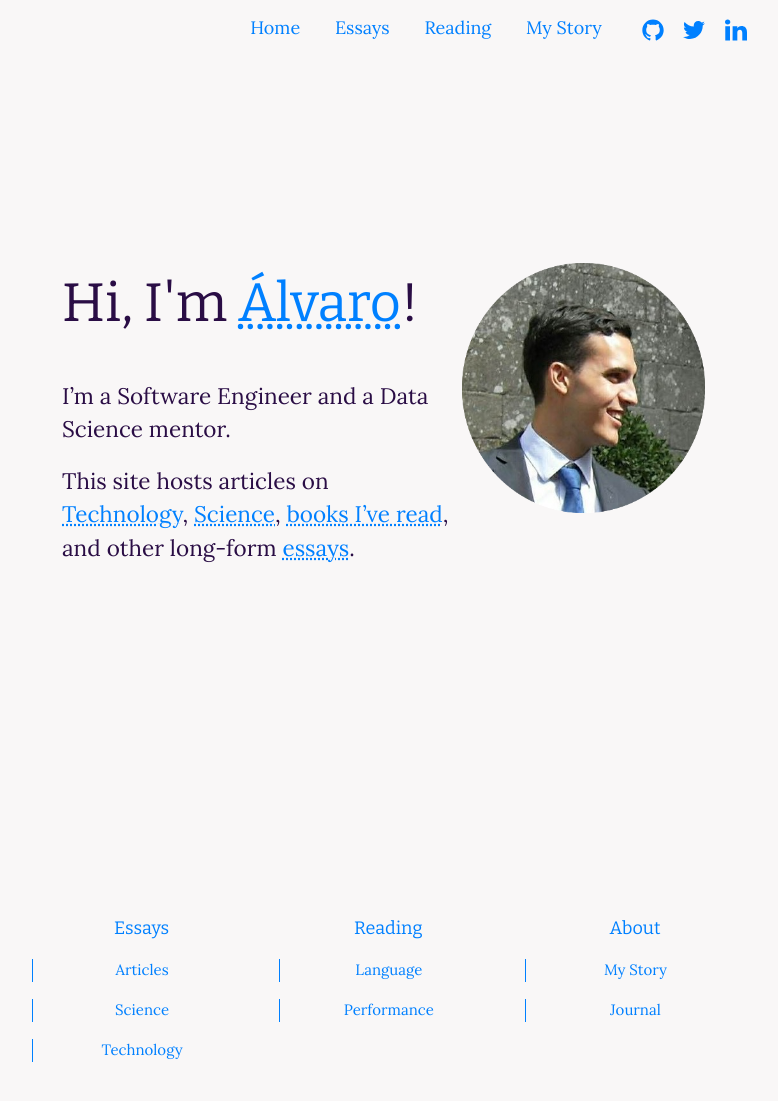
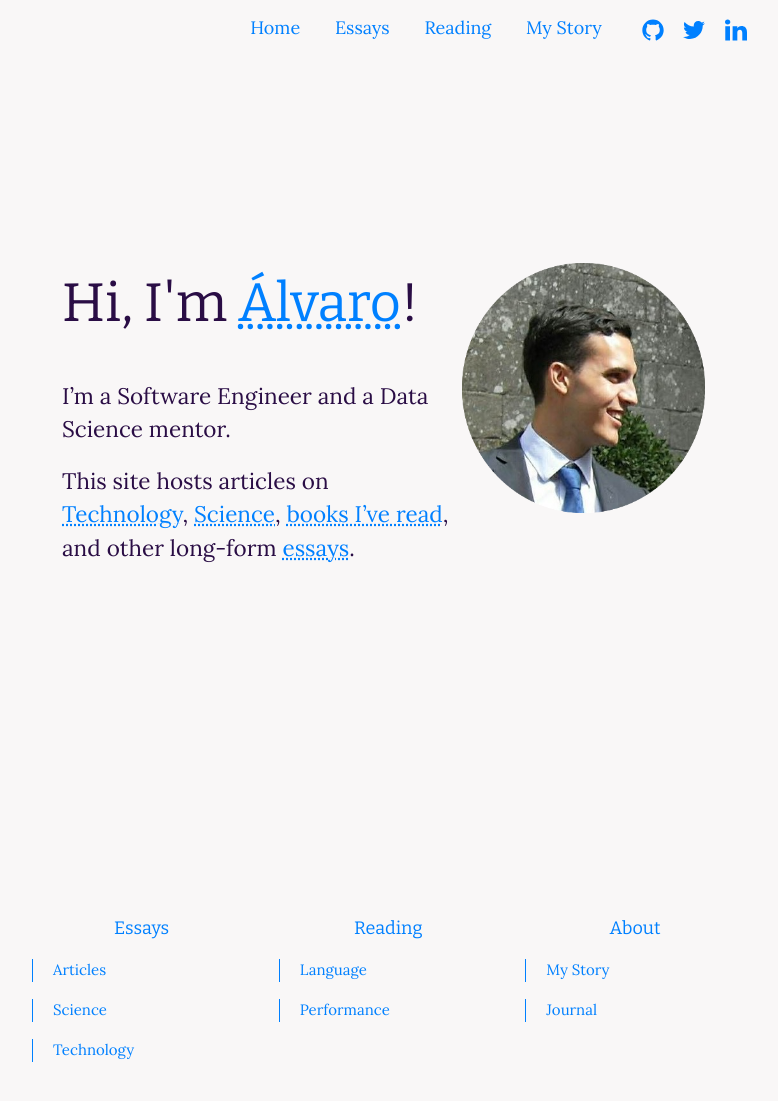
Before and after one commit to ohduran/ohduran.github.io, a Jekyll site: the page built from 00index.md, in a window 1280 px wide and 1132 px high. Shown: the top 1101 px of the window, without its empty margins (248-1026 px from the left). Built offline with Jekyll 4.4.1, drawn with Linux system fonts in a browser that asks for light colours.

Commit message:
left align footer

```diff
--- a/_includes/footer.html
+++ b/_includes/footer.html
@@ -10,7 +10,7 @@
         {% assign sorted_categories = (site.categories | sort) %}
         {% for category in sorted_categories %}
         {% unless category contains 'journal' or category contains 'booknotes' %}
-          <li><a id="no-text-decoration" name="{{ category | first }}" href="/subjects/{{ category | first }}"><h4>{{ category | first| capitalize }}</h4></a>
+          <li><a id="no-text-decoration" name="{{ category | first }}" href="/subjects/{{ category | first }}"><h4 id="left-aligned">{{ category | first| capitalize }}</h4></a>
         {% endunless %}
         {% endfor %}
         </ul>
@@ -24,7 +24,7 @@
           {% for count_with_tag in counts_with_tags %}
             {% assign tag = count_with_tag | split:":" | last %}
             {% assign count = site.tags[tag] | size %}
-          <li><a id="no-text-decoration" href="{{ site.baseurl }}/reading"><h4>{{ tag | capitalize  }}</h4></a>
+          <li><a id="no-text-decoration" href="{{ site.baseurl }}/reading"><h4  id="left-aligned">{{ tag | capitalize  }}</h4></a>
           {% endfor %}
         </ul>
       </div>
@@ -32,8 +32,8 @@
       <div class="footer-col footer-col-1">
         <h2 class="footer-heading" id="no-text-decoration"><a href="{{ site.baseurl }}/index-tags">About</a></h2>
         <ul>
-          <li><a id="no-text-decoration" href="/contact"><h4>My Story</h4></a>
-          <li><a id="no-text-decoration" href="/index-journal.html"><h4>Journal</h4></a>
+          <li><a id="no-text-decoration" href="/contact"><h4  id="left-aligned">My Story</h4></a>
+          <li><a id="no-text-decoration" href="/index-journal.html"><h4  id="left-aligned">Journal</h4></a>
         </ul>
       </div>
     </div>
--- a/_sass/_layout.scss
+++ b/_sass/_layout.scss
@@ -342,3 +342,7 @@
 #right-aligned {
   text-align: right;
 }
+
+#left-aligned {
+  text-align: left;
+}
```
